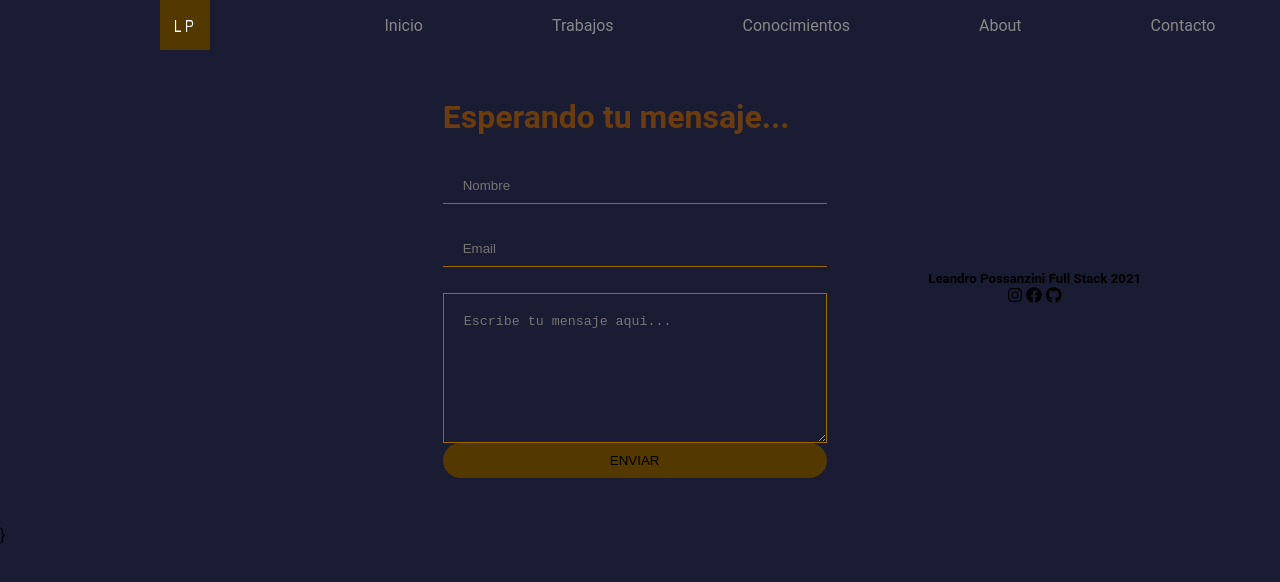
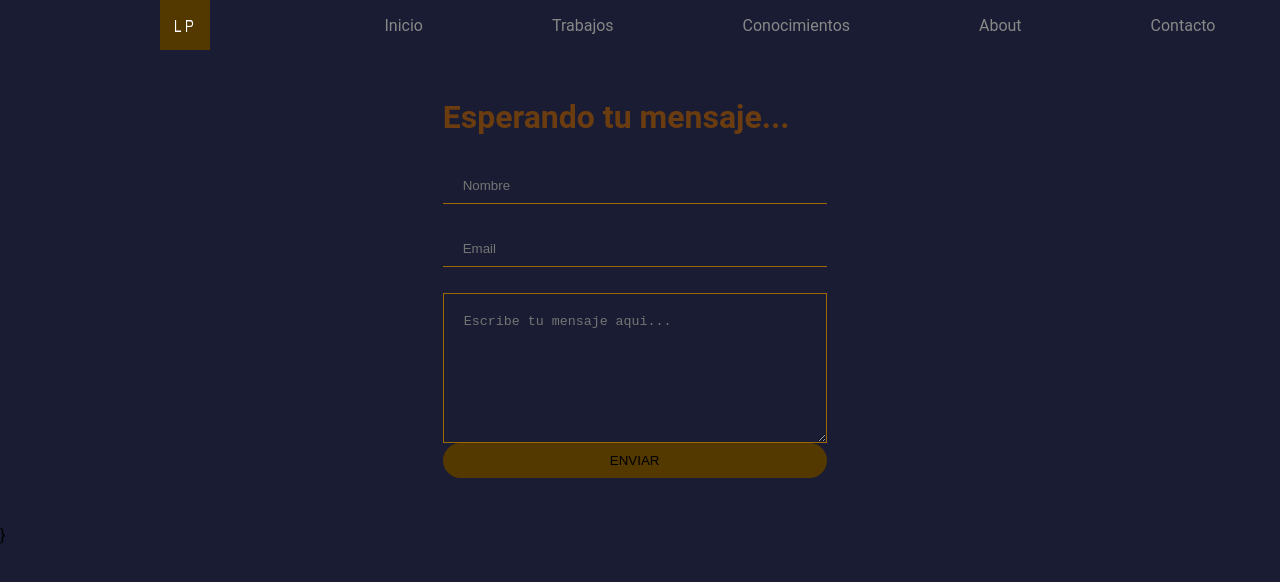
Before and after one commit to LeandroPossanzini/TrabajoFinal, a plain HTML site: page contacto.html in a window 1280 px wide. Drawn offline with Linux system fonts and the light colour scheme.

Commit message:
arrenglando todo

```diff
--- a/contacto.html
+++ b/contacto.html
@@ -35,16 +35,6 @@
                     <button type="submit" class="boton"> ENVIAR</button>
                 </form>
             </div>
-            <footer class="footer">
-                <div class="footerContenedor">
-                    <h5>Leandro Possanzini Full Stack 2021</h5>
-                </div>
-                <div class="barraSocial">
-                    <a href="#"><i class="fab fa-instagram"></i></a>
-                    <a href="#"><i class="fab fa-facebook"></i></a>
-                    <a href="#"><i class="fab fa-github"></i></a>
-                </div>
-            </footer>
 
         </div>
     </div>
```
